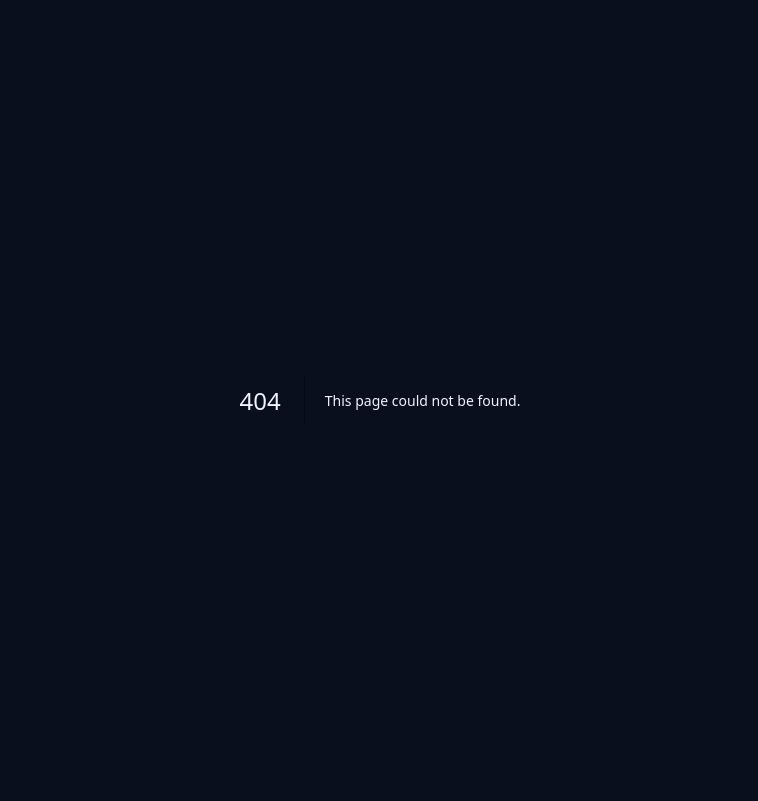
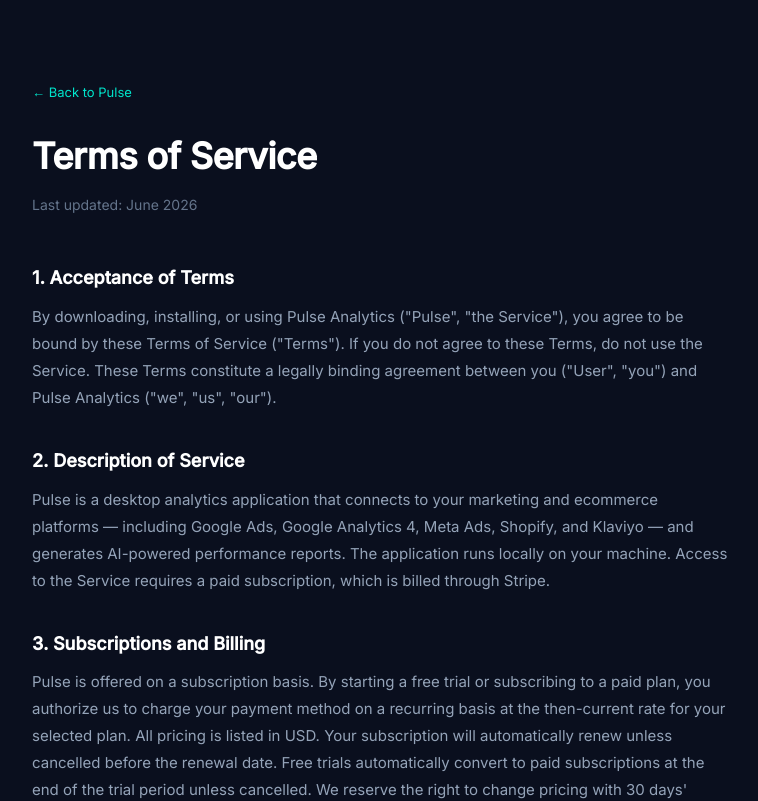
Before and after one commit to CloudyCodez/PulseAnalytics, a Next.js app: page /terms in a window 1280 px wide. Before the commit this address had no page. Shown: the top 801 px of the page, without its empty margins (260-1018 px from the left). Built offline with nearby package versions, Linux system fonts and the light colour scheme.

Commit message:
fix:  appppppp

```diff
--- /dev/null
+++ b/src/app/terms/page.tsx
@@ -0,0 +1,90 @@
+export const metadata = { title: "Terms of Service – Pulse Analytics" };
+
+export default function TermsPage() {
+  return (
+    <div style={{
+      background: "#0a0f1e", minHeight: "100vh", color: "#fff",
+      fontFamily: "'Inter', sans-serif",
+    }}>
+      <div style={{ maxWidth: 760, margin: "0 auto", padding: "80px 32px" }}>
+
+        <div style={{ marginBottom: 48 }}>
+          <a href="/" style={{ fontSize: 13, color: "#00e5cc", textDecoration: "none" }}>← Back to Pulse</a>
+          <h1 style={{ fontSize: 36, fontWeight: 700, marginTop: 24, marginBottom: 8, letterSpacing: "-0.5px" }}>
+            Terms of Service
+          </h1>
+          <p style={{ color: "#64748b", fontSize: 14 }}>Last updated: June 2026</p>
+        </div>
+
+        {[
+          {
+            title: "1. Acceptance of Terms",
+            body: `By downloading, installing, or using Pulse Analytics ("Pulse", "the Service"), you agree to be bound by these Terms of Service ("Terms"). If you do not agree to these Terms, do not use the Service. These Terms constitute a legally binding agreement between you ("User", "you") and Pulse Analytics ("we", "us", "our").`,
+          },
+          {
+            title: "2. Description of Service",
+            body: `Pulse is a desktop analytics application that connects to your marketing and ecommerce platforms — including Google Ads, Google Analytics 4, Meta Ads, Shopify, and Klaviyo — and generates AI-powered performance reports. The application runs locally on your machine. Access to the Service requires a paid subscription, which is billed through Stripe.`,
+          },
+          {
+            title: "3. Subscriptions and Billing",
+            body: `Pulse is offered on a subscription basis. By starting a free trial or subscribing to a paid plan, you authorize us to charge your payment method on a recurring basis at the then-current rate for your selected plan. All pricing is listed in USD. Your subscription will automatically renew unless cancelled before the renewal date. Free trials automatically convert to paid subscriptions at the end of the trial period unless cancelled. We reserve the right to change pricing with 30 days' notice.`,
+          },
+          {
+            title: "4. Cancellation and Refunds",
+            body: `You may cancel your subscription at any time through your account settings. Cancellation takes effect at the end of your current billing period — you will retain access to the Service until that date. We do not offer refunds for partial billing periods. If you experience a technical issue that prevents you from using the Service, contact us at support@pulseanalytics.space and we will review your case on an individual basis.`,
+          },
+          {
+            title: "5. Free Trial",
+            body: `New users may be offered a free trial period. Only one free trial is permitted per person and per business. We reserve the right to terminate trials that appear to be abused or duplicated. At the end of the trial, your account will be charged unless you cancel before the trial period ends.`,
+          },
+          {
+            title: "6. Acceptable Use",
+            body: `You agree to use Pulse only for lawful purposes and in accordance with these Terms. You may not: (a) use the Service to violate any applicable law or regulation; (b) attempt to reverse engineer, decompile, or disassemble the software; (c) share your account credentials with third parties; (d) resell or sublicense the Service without our written consent; (e) use the Service to infringe on any third party's intellectual property rights.`,
+          },
+          {
+            title: "7. Third-Party Integrations",
+            body: `Pulse connects to third-party platforms including Google, Meta, Shopify, and Klaviyo. Your use of those platforms is governed by their respective terms of service. We are not responsible for any changes, outages, or policy updates made by those platforms that may affect the functionality of Pulse. You are responsible for ensuring you have the right to access and export data from any platform you connect to Pulse.`,
+          },
+          {
+            title: "8. Data and Privacy",
+            body: `Your marketing data is processed locally on your machine and is not transmitted to our servers. We collect only the minimum account data necessary to provide the Service (your email address and billing information). Our full data practices are described in our Privacy Policy at pulseanalytics.space/privacy, which is incorporated into these Terms by reference.`,
+          },
+          {
+            title: "9. Intellectual Property",
+            body: `Pulse Analytics and all associated software, branding, and content are the intellectual property of Pulse Analytics. Your subscription grants you a limited, non-exclusive, non-transferable license to use the software for your own business purposes. Nothing in these Terms transfers any ownership rights to you.`,
+          },
+          {
+            title: "10. Disclaimer of Warranties",
+            body: `The Service is provided "as is" and "as available" without warranties of any kind, express or implied. We do not warrant that the Service will be uninterrupted, error-free, or that the AI-generated reports and insights will be accurate or suitable for any particular business decision. You use any AI-generated analysis at your own risk and should verify material decisions independently.`,
+          },
+          {
+            title: "11. Limitation of Liability",
+            body: `To the maximum extent permitted by law, Pulse Analytics shall not be liable for any indirect, incidental, special, consequential, or punitive damages, including loss of profits, data, or business opportunities, arising from your use of or inability to use the Service. Our total liability to you for any claim arising from these Terms or your use of the Service shall not exceed the amount you paid us in the three months preceding the claim.`,
+          },
+          {
+            title: "12. Termination",
+            body: `We reserve the right to suspend or terminate your account at any time if you violate these Terms, engage in fraudulent activity, or if we determine your use of the Service is harmful to other users or to us. Upon termination, your right to use the Service immediately ceases. You may terminate your account at any time by cancelling your subscription and contacting us to delete your account data.`,
+          },
+          {
+            title: "13. Changes to Terms",
+            body: `We may update these Terms from time to time. When we do, we will update the "Last updated" date at the top of this page and notify you by email. Continued use of the Service after changes take effect constitutes your acceptance of the revised Terms.`,
+          },
+          {
+            title: "14. Governing Law",
+            body: `These Terms are governed by and construed in accordance with the laws of the United States. Any disputes arising under these Terms shall be resolved through binding arbitration in accordance with the rules of the American Arbitration Association, except that either party may seek injunctive relief in a court of competent jurisdiction.`,
+          },
+          {
+            title: "15. Contact",
+            body: `For any questions about these Terms, contact us at support@pulseanalytics.space.`,
+          },
+        ].map(({ title, body }) => (
+          <div key={title} style={{ marginBottom: 36 }}>
+            <h2 style={{ fontSize: 18, fontWeight: 600, color: "#fff", marginBottom: 10 }}>{title}</h2>
+            <p style={{ fontSize: 15, color: "#94a3b8", lineHeight: 1.8 }}>{body}</p>
+          </div>
+        ))}
+
+      </div>
+    </div>
+  );
+}
```
